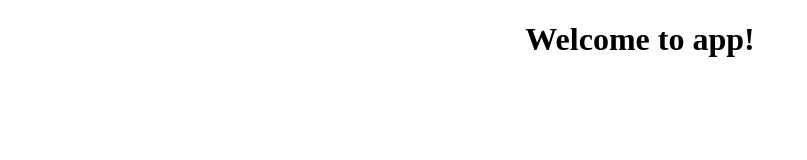
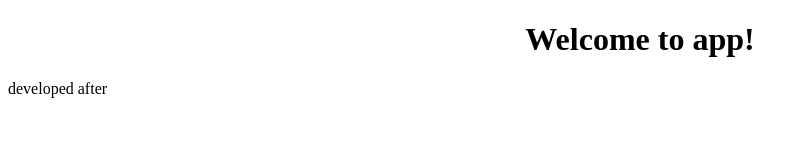
Before and after one commit to nageswar888/Git, an Angular app in the folder git-practice/: page / in a window 1280 px wide. Shown: the top 160 px of the page, without its empty margins (0-807 px from the left). Built offline with nearby package versions, Linux system fonts and the light colour scheme.

Commit message:
practice commit

```diff
--- a/git-practice/src/app/app.component.html
+++ b/git-practice/src/app/app.component.html
@@ -4,3 +4,4 @@
     Welcome to {{ title }}!
   </h1>
 </div>
+developed after
```
